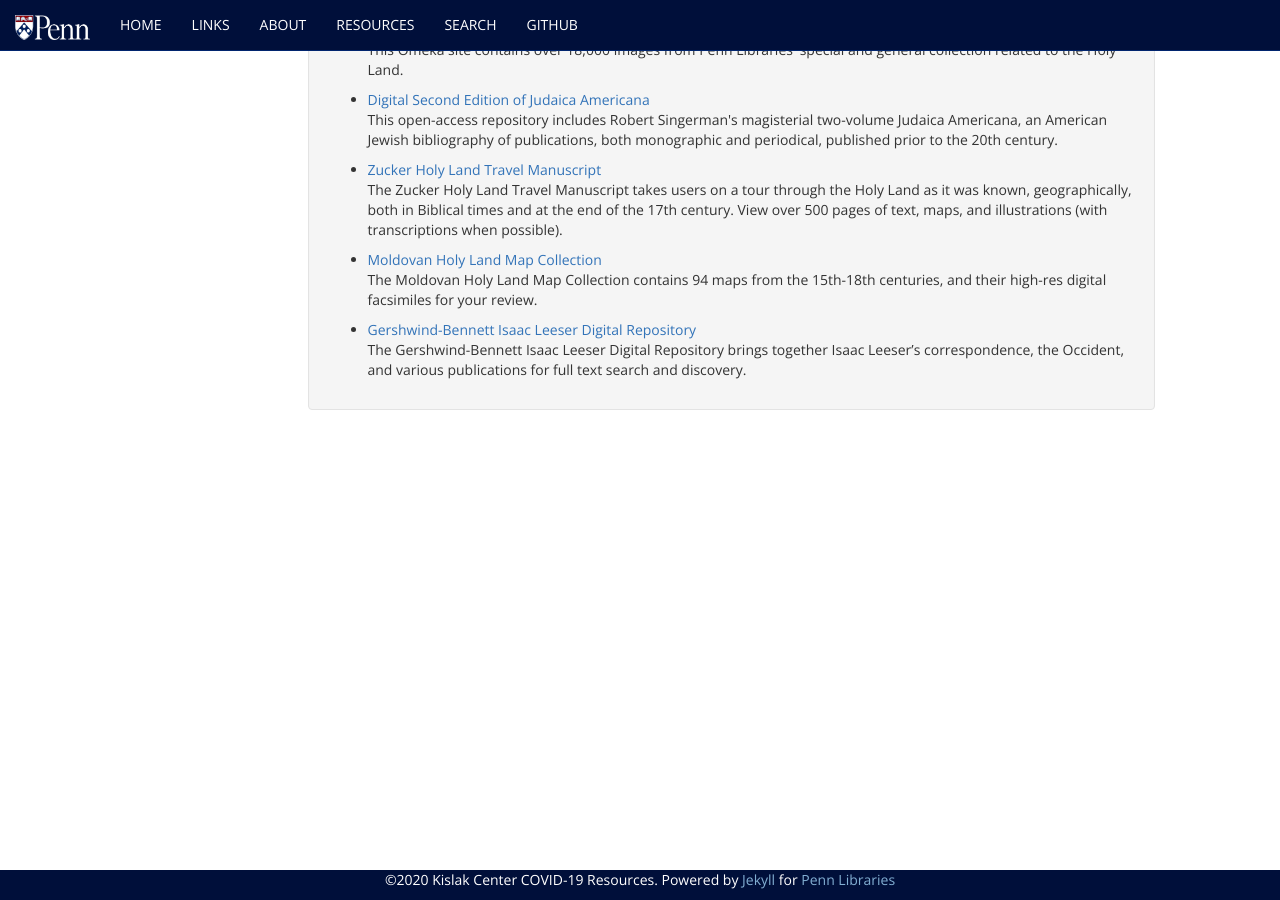
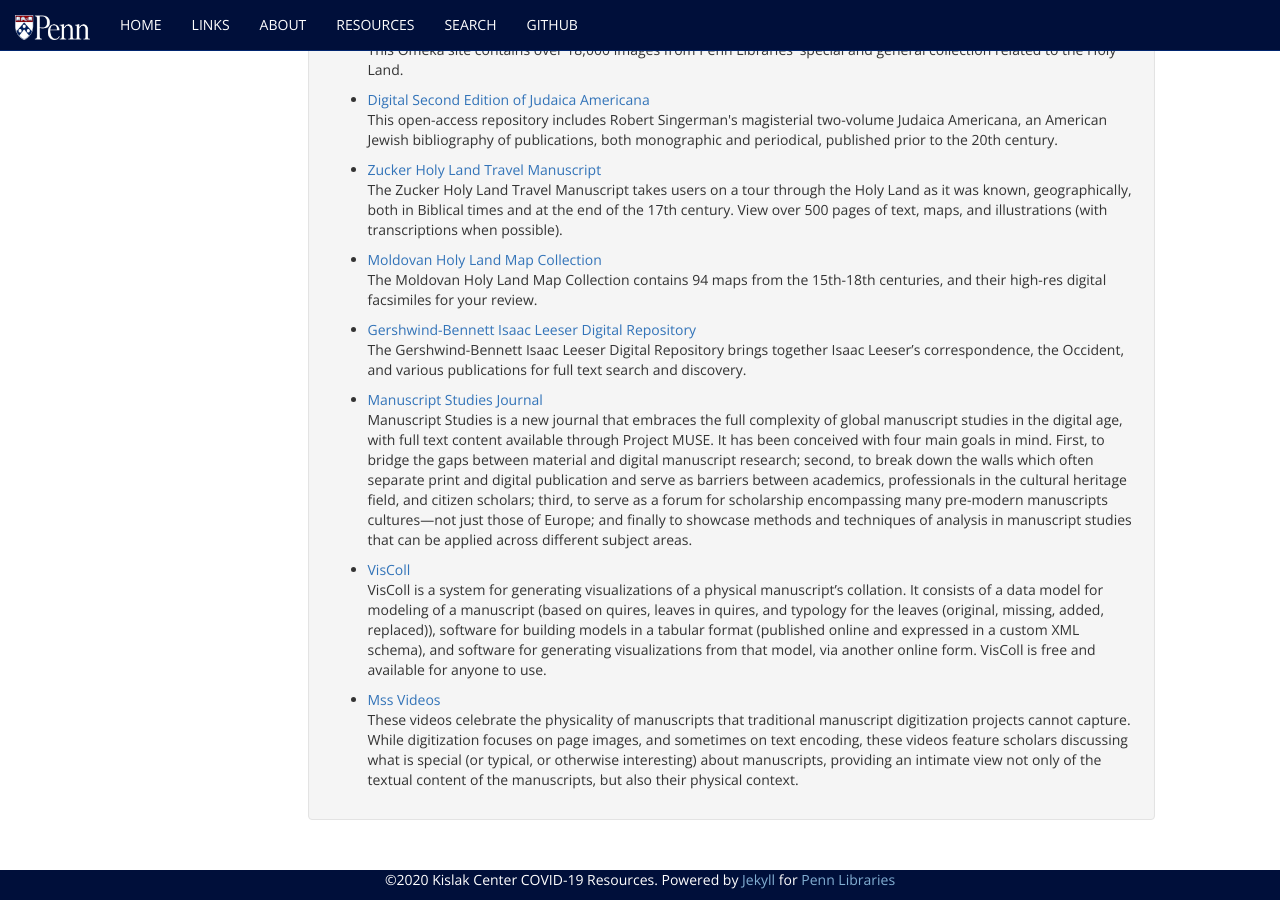
Before and after one commit to KislakCenter/covid-19-resources, a Jekyll site: the page built from resources.html, in a window 1280 px wide and 900 px high, scrolled down 1750 px. Built offline with Jekyll 4.4.1, drawn with Linux system fonts in a browser that asks for light colours; some web fonts are replaced.

Commit message:
resources update

```diff
--- a/_data/resources.yml
+++ b/_data/resources.yml
@@ -7,7 +7,7 @@
   tags: [manuscripts, database]
   domain: SIMS
 - title: 'Scribes of the Cairo Geniza'
-  link: scribesofthecairogeniza.org
+  link: https://www.scribesofthecairogeniza.org/
   description: ' Scribes of the Cairo Geniza is a multilingual crowdsourcing project to classify & transcribe fragments of medieval and premodern manuscripts from the Cairo Geniza.'
   tags:
   domain: Judaica DH
@@ -101,3 +101,21 @@
   description: 'The Gershwind-Bennett Isaac Leeser Digital Repository brings together Isaac Leeser’s correspondence, the Occident, and various publications for full text search and discovery.'
   tags: [manuscripts, repository, primary sources]
   domain: Kislak
+- title: 'Manuscript Studies Journal'
+  link: https://muse.jhu.edu/journal/698
+  description: |
+    Manuscript Studies is a new journal that embraces the full complexity of global manuscript studies in the digital age, with full text content available through Project MUSE. It has been conceived with four main goals in mind. First, to bridge the gaps between material and digital manuscript research; second, to break down the walls which often separate print and digital publication and serve as barriers between academics, professionals in the cultural heritage field, and citizen scholars; third, to serve as a forum for scholarship encompassing many pre-modern manuscripts cultures—not just those of Europe; and finally to showcase methods and techniques of analysis in manuscript studies that can be applied across different subject areas.
+  tags: [manuscripts]
+  domain: SIMS
+- title: 'VisColl'
+  link: https://github.com/KislakCenter/VisColl
+  description: |
+    VisColl is a system for generating visualizations of a physical manuscript’s collation. It consists of a data model for modeling of a manuscript (based on quires, leaves in quires, and typology for the leaves (original, missing, added, replaced)), software for building models in a tabular format (published online and expressed in a custom XML schema), and software for generating visualizations from that model, via another online form. VisColl is free and available for anyone to use.
+  tags: [manuscripts, tools]
+  domain:
+- title: 'Mss Videos'
+  link: https://schoenberginstitute.org/category/video/
+  description: |
+    These videos celebrate the physicality of manuscripts that traditional manuscript digitization projects cannot capture. While digitization focuses on page images, and sometimes on text encoding, these videos feature scholars discussing what is special (or typical, or otherwise interesting) about manuscripts, providing an intimate view not only of the textual content of the manuscripts, but also their physical context.
+  tags: [manuscripts]
+  domain: SIMS
```
